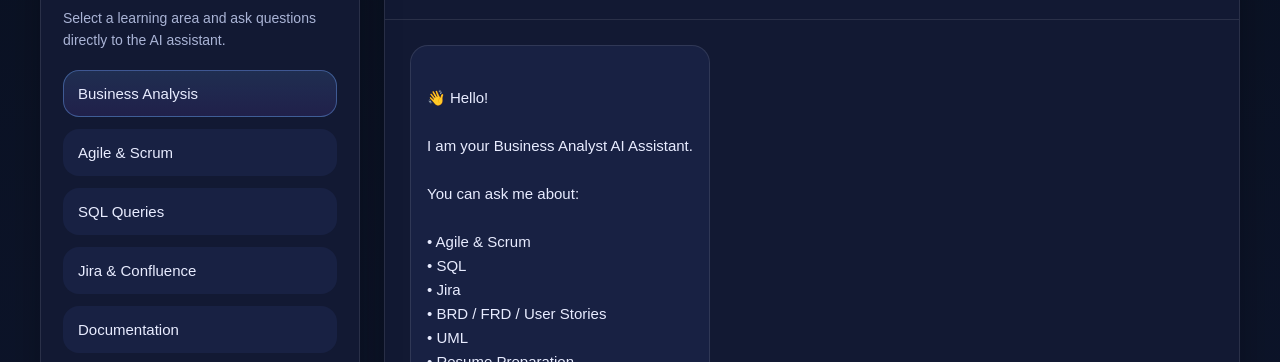
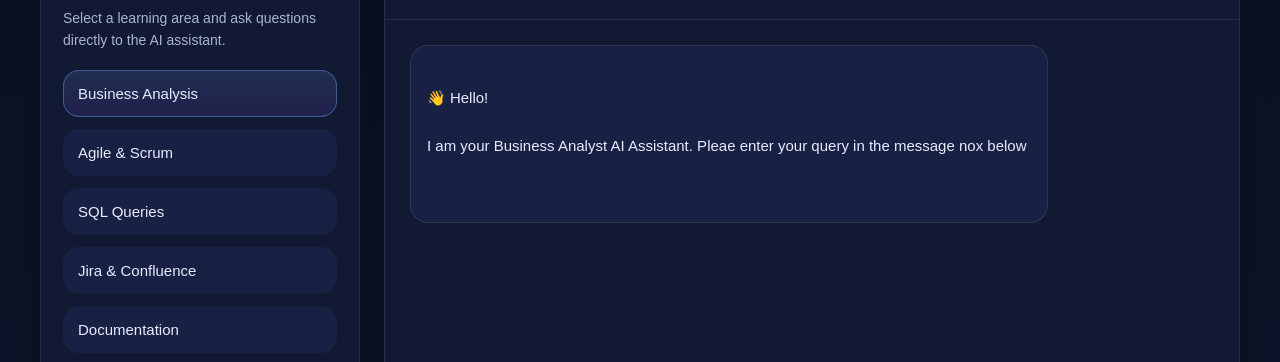
Before and after one commit to chrkumarba-eng/myskillershub, a plain HTML site: page chatbot.html in a window 1280 px wide. Shown: the part 392-754 px from the top of the page. Drawn offline with Linux system fonts and the light colour scheme.

Commit message:
Update chatbot.html

```diff
--- a/chatbot.html
+++ b/chatbot.html
@@ -426,18 +426,8 @@
           <div class="message bot">
 👋 Hello!
 
-I am your Business Analyst AI Assistant.
+I am your Business Analyst AI Assistant. Pleae enter your query in the message nox below
 
-You can ask me about:
-
-• Agile & Scrum
-• SQL
-• Jira
-• BRD / FRD / User Stories
-• UML
-• Resume Preparation
-• Interview Questions
-• Real-Time Projects
           </div>
 
         </div>
```
